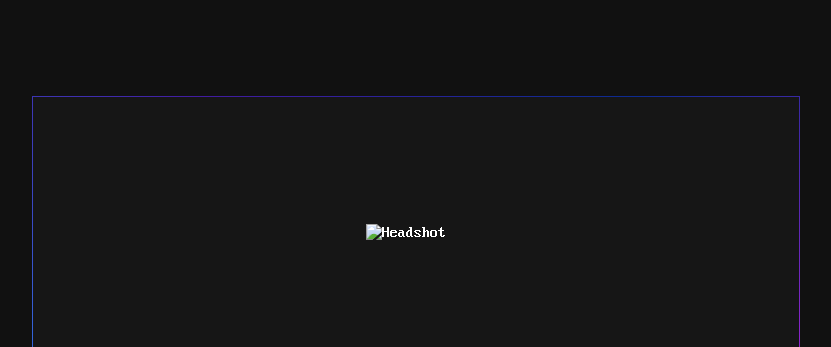
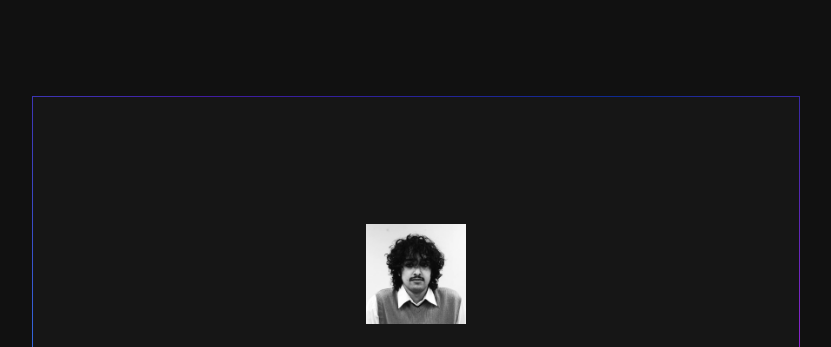
Before and after one commit to zuzu-a/zuzu-a.github.io, a plain HTML site: page index.html in a window 1280 px wide. Shown: the top 347 px of the page, without its empty margins (224-1055 px from the left). Drawn offline with Linux system fonts and the light colour scheme.

Commit message:
Update index.html

```diff
--- a/index.html
+++ b/index.html
@@ -10,7 +10,7 @@
             <div id="content" class="flex-same-size">
                 <div class="flex-container">
                     <div id="flexbox">
-                        <img src="headshot.png" alt="Headshot" width="100vw" height="100vh">
+                        <img src="img/headshot.png" alt="Headshot" width="100vw" height="100vh">
                     </div>
                     <div id="flexbox">
                         <div>
```
